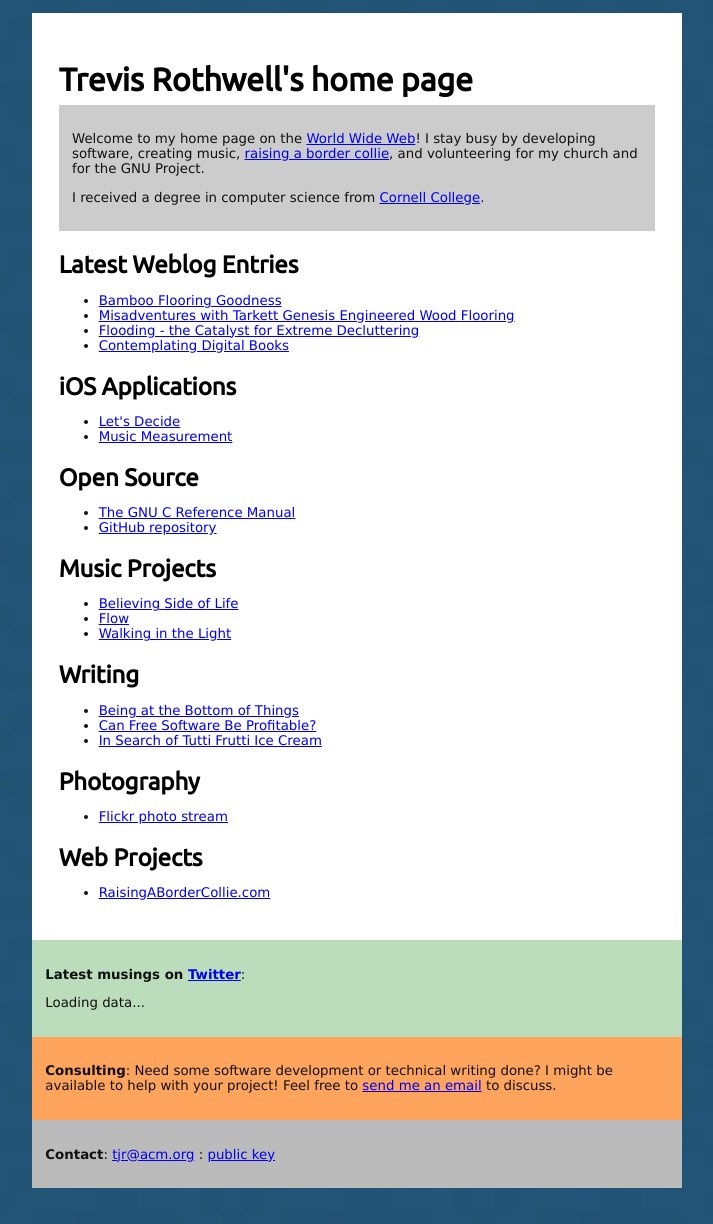
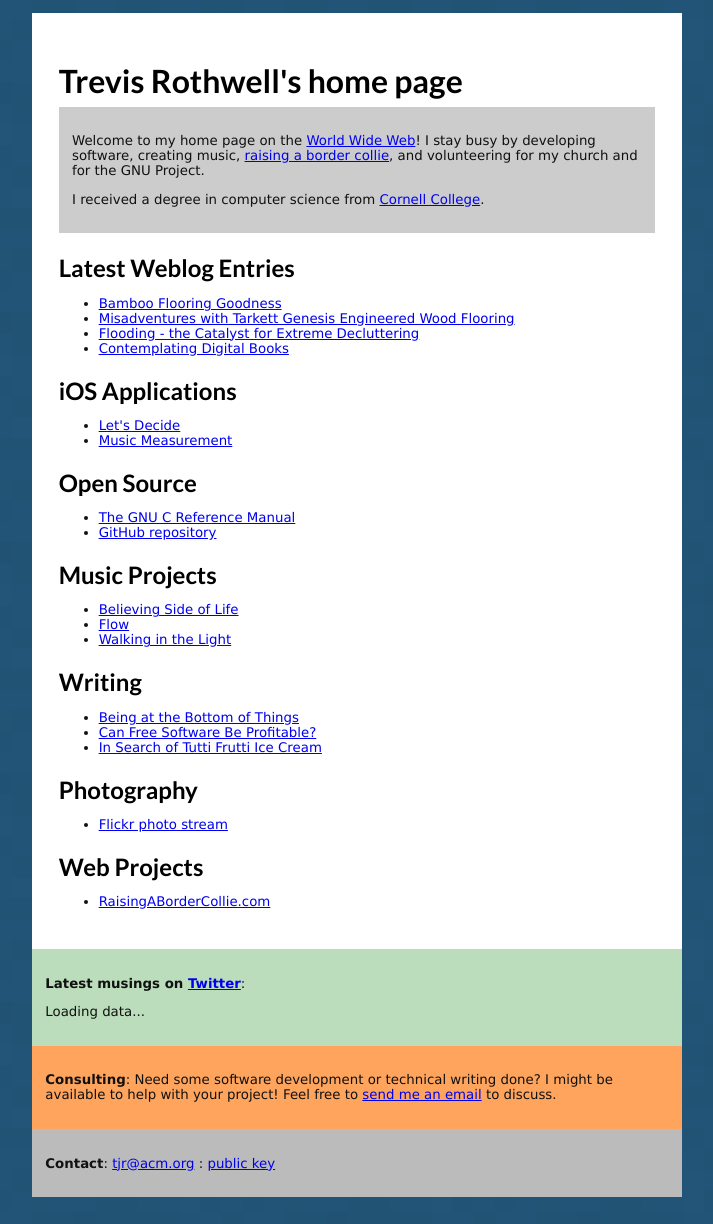
Before and after one commit to tjr/tjr.github.com, a Jekyll site: the page built from index.html, in a window 1280 px wide. Shown: the whole page, without its empty margins (283-996 px from the left). Built offline with Jekyll 4.4.1, drawn with Linux system fonts in a browser that asks for light colours; the list of posts is cut into pages by our own code.

Commit message:
Update css/home.css

```diff
--- a/css/home.css
+++ b/css/home.css
@@ -1,6 +1,5 @@
 /* Imports */
 @import url(http://fonts.googleapis.com/css?family=Lato:700);
-@import url(http://fonts.googleapis.com/css?family=Ubuntu);
 
 body {
     padding-top: 0px;
@@ -51,7 +50,7 @@ img.photo { border: 1px solid black; }
 
 /* fonts */
 body {font-family: Verdana; font-size:10pt; color: #111;}
-h1, h2, h3, h4, h5 {font-family: "Ubuntu", "Lato", "Trebuchet MS", sans-serif; color: #000; margin-bottom: 0.2em;}
+h1, h2, h3, h4, h5 {font-family: "Lato", "Trebuchet MS", sans-serif; color: #000; margin-bottom: 0.2em;}
 h1 {font-size: 24pt;}
 h2 {font-size: 18pt;}
 h3 {font-size: 14pt;}
```
